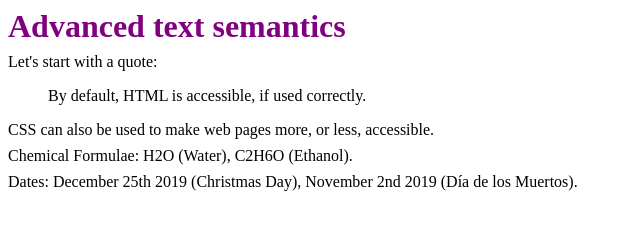
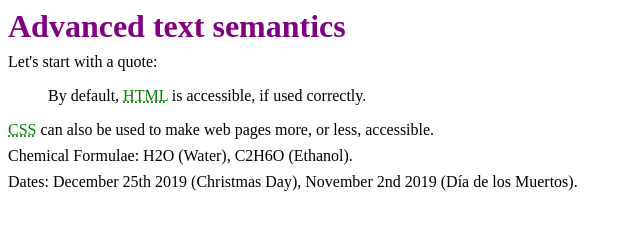
Before and after one commit to Gitthuma/advanced-html-text-2, a plain HTML site: page index.html in a window 1280 px wide. Shown: the full height of the page, 0-640 px from the left. Drawn offline with Linux system fonts and the light colour scheme.

Commit message:
Semantically marked up HTML and CSS as acronyms, providing expansions as tooltips in index.html.

```diff
--- a/index.html
+++ b/index.html
@@ -13,10 +13,10 @@
     <p>Let's start with a quote:</p>
 
     <blockquote cite="https://developer.mozilla.org/en-US/docs/Learn/Accessibility">
-        <p>By default, HTML is accessible, if used correctly.</p>
+        <p>By default, <abbr title="Hypertext Markup Language">HTML</abbr> is accessible, if used correctly.</p>
     </blockquote>
 
-    <p>CSS can also be used to make web pages more, or less, accessible.</p>
+    <p><abbr title="Cascading Style Sheets">CSS</abbr> can also be used to make web pages more, or less, accessible.</p>
 
     <p>Chemical Formulae: H2O (Water), C2H6O (Ethanol).</p>
 
```
